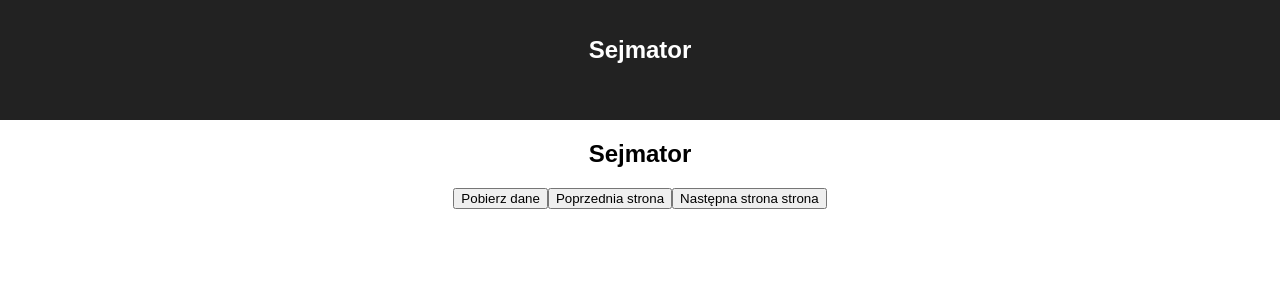
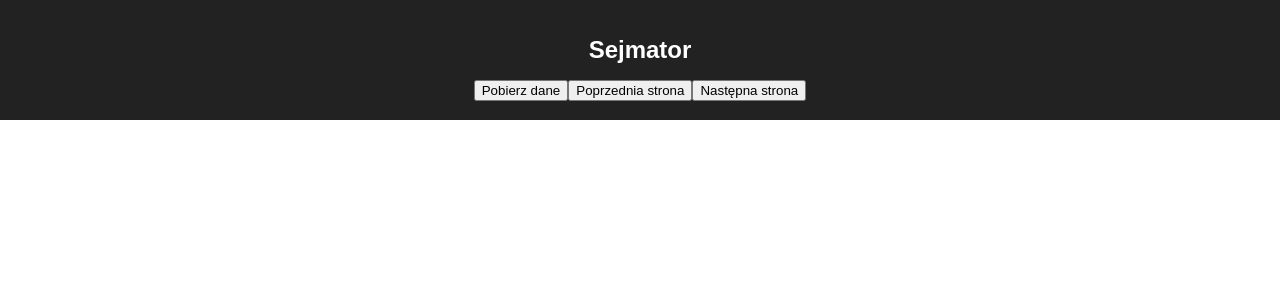
Before and after one commit to bananovitch/sejmator, a React (Create React App) app: page / in a window 1280 px wide. Shown: the top 300 px of the page. Built offline with nearby package versions, Linux system fonts and the light colour scheme.

Commit message:
changed name display, minor UI corrections

```diff
--- a/src/App.css
+++ b/src/App.css
@@ -26,3 +26,8 @@
   from { transform: rotate(0deg); }
   to { transform: rotate(360deg); }
 }
+
+ul {
+  list-style: none;
+  text-align:left;
+}
--- a/src/App.js
+++ b/src/App.js
@@ -33,16 +33,17 @@ class App extends Component {
       <div className="App">
         <header className="App-header">
           <h1 className="App-title">Sejmator</h1>
+          <button onClick={() => this.fetchSpeeches(this.state.page) }>Pobierz dane</button>
+        <button onClick={() => this.fetchSpeeches(this.state.page - 1) } >Poprzednia strona</button>
+        <button onClick={() => this.fetchSpeeches(this.state.page + 1) }>Następna strona</button>
+
         </header>
-        <h2>Sejmator</h2>
-        <button onClick={() => this.fetchSpeeches(this.state.page) }>Pobierz dane</button>
-        <button onClick={() => this.fetchSpeeches(this.state.page - 1) } >Poprzednia strona</button>
-        <button onClick={() => this.fetchSpeeches(this.state.page + 1) }>Następna strona strona</button>
-        <ol>
+
+        <ul>
         {this.state.result.map( (item, index) =>
-          <li key={index}>{item.slug}</li>
+          <li key={index}>{item.data["poslowie.nazwa"]}</li>
           )}
-        </ol>
+        </ul>
 
       </div>
     );
```
